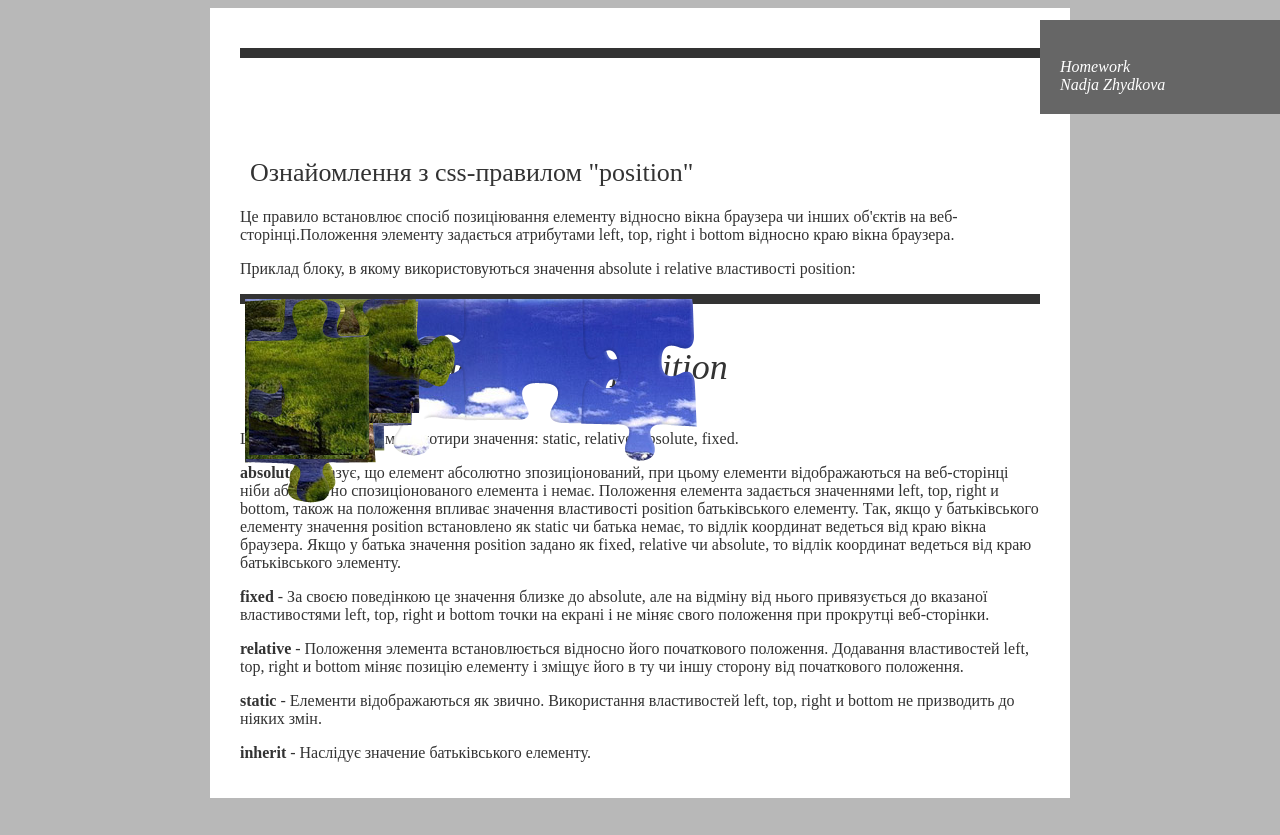
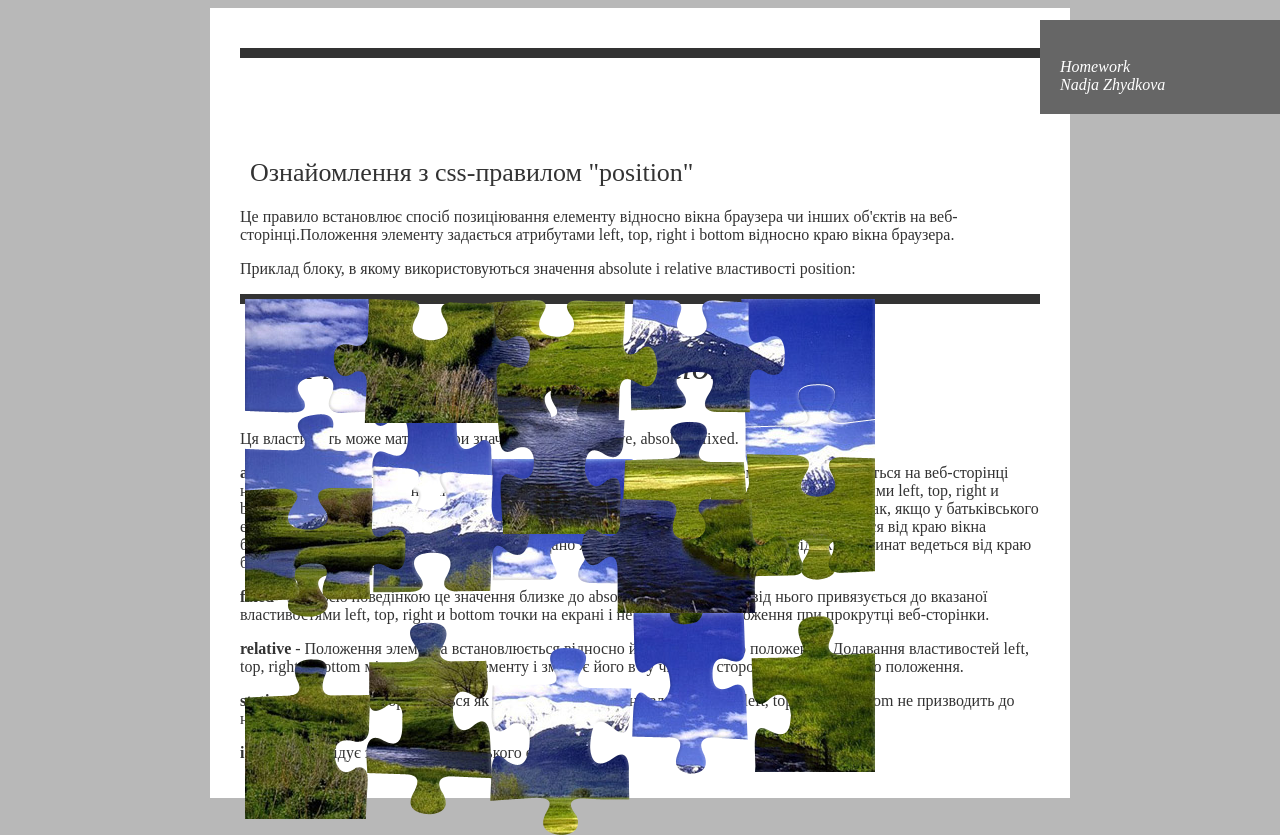
Before and after one commit to NadjaZhy/NadjaZhy.github.io, a plain HTML site: page CSS2/index.html in a window 1280 px wide. Before the commit the page ends 806 px from the top, so only its background shows below. Drawn offline with Linux system fonts and the light colour scheme; files whose address does not match are found by name.

Commit message:
Update style.css

```diff
--- a/CSS2/style.css
+++ b/CSS2/style.css
@@ -52,22 +52,22 @@ color: #fff;
 	position:absolute;
 }
 #puzzle #img1 {top:0px; left:0px;}
-#puzzle #img2 {top:0px; left:107px;}
-#puzzle #img3 {top:0px; left:183px;}
-#puzzle #img4 {top:0px; left:336px;}
-#puzzle #img5 {top:0px; left:0px;}
-#puzzle #img6 {top:0px; left:  px;}
-#puzzle #img7 {top:0px; left:  px;}
-#puzzle #img8 {top:0px; left:  px;}
-#puzzle #img9 {top:0px; left:  px;}
-#puzzle #img10 {top:0px; left:  px;}
-#puzzle #img11 {top:0px; left:  px;}
-#puzzle #img12 {top:0px; left:  px;}
-#puzzle #img13 {top:0px; left:  px;}
-#puzzle #img14 {top:0px; left:  px;}
-#puzzle #img15 {top:0px; left:  px;}
-#puzzle #img16 {top:0px; left:  px;}
-#puzzle #img17 {top:0px; left:  px;}
-#puzzle #img18 {top:0px; left:  px;}
-#puzzle #img19 {top:0px; left:  px;}
-#puzzle #img20 {top:0px; left:  px;}
+#puzzle #img2 {top:75px; left:124px;}
+#puzzle #img3 {top:160px; left:211px;}
+#puzzle #img4 {top:313px; left:387px;}
+#puzzle #img5 {top:0px; left:465px;}
+#puzzle #img6 {top:115px; left:  0px;}
+#puzzle #img7 {top:167px; left:  90px;}
+#puzzle #img8 {top:349px; left:  245px;}
+#puzzle #img9 {top:0px; left:  347px;}
+#puzzle #img10 {top:86px; left: 500px;}
+#puzzle #img11 {top:189px; left:  0px;}
+#puzzle #img12 {top:323px; left:  121px;}
+#puzzle #img13 {top:0px; left:  207px;}
+#puzzle #img14 {top:122px; left:  373px;}
+#puzzle #img15 {top:155px; left:  464px;}
+#puzzle #img16 {top:360px; left:  0px;}
+#puzzle #img17 {top:0px; left:  88px;}
+#puzzle #img18 {top:85px; left:  252px;}
+#puzzle #img19 {top:200px; left:  336px;}
+#puzzle #img20 {top:317px; left:  506px;}
```
